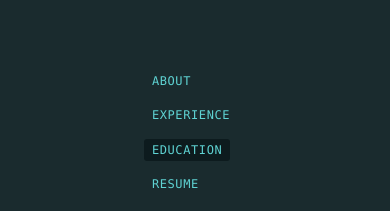
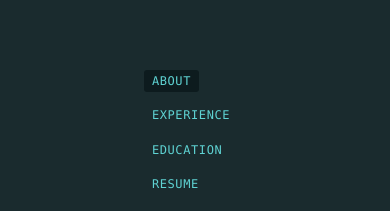
Before and after one commit to ohEmily/ohEmily.github.io, a React (Vite) app: page / in a window 390 px wide. Shown: the part 266-477 px from the top of the page. Built offline with nearby package versions, Linux system fonts and the light colour scheme.

Commit message:
fix mobile scroll bugs

```diff
--- a/src/components/Sidebar.tsx
+++ b/src/components/Sidebar.tsx
@@ -29,7 +29,9 @@ export default function Sidebar() {
       const offset = 150;
 
       // Check if scrolled to bottom - highlight last section
-      if (scrollTop + clientHeight >= scrollHeight - 50) {
+      // Only apply this if user has actually scrolled (scrollTop > 0)
+      // to prevent education from being highlighted on initial mobile load
+      if (scrollTop > 0 && scrollTop + clientHeight >= scrollHeight - 50) {
         setActiveSection(sectionIds[sectionIds.length - 1]);
         return;
       }
@@ -90,31 +92,36 @@ export default function Sidebar() {
           <nav aria-label="Main navigation">
             <ul>
               <li>
-                <a
-                  href="#about"
+                <Link
+                  to="/#about"
                   className={activeSection === "about" ? "nav-active" : ""}
                 >
                   About
-                </a>
+                </Link>
               </li>
               <li>
-                <a
-                  href="#experience"
+                <Link
+                  to="/#experience"
                   className={activeSection === "experience" ? "nav-active" : ""}
                 >
                   Experience
-                </a>
+                </Link>
               </li>
               <li>
-                <a
-                  href="#education"
+                <Link
+                  to="/#education"
                   className={activeSection === "education" ? "nav-active" : ""}
                 >
                   Education
-                </a>
+                </Link>
               </li>
               <li>
-                <Link to="/resume">Resume</Link>
+                <Link
+                  to="/resume"
+                  className={location.pathname === "/resume" ? "nav-active" : ""}
+                >
+                  Resume
+                </Link>
               </li>
             </ul>
           </nav>
--- a/src/pages/Home.tsx
+++ b/src/pages/Home.tsx
@@ -2,10 +2,28 @@
 // Main page containing About, Experience, and Education sections
 // Scrollable content area on the right side of split layout
 
+import { useEffect } from "react";
+import { useLocation } from "react-router-dom";
 import { ExperienceTimeline, EducationTimeline } from "../components/Timeline.tsx";
 import { experienceData, educationData } from "../data/timeline.ts";
 
 export default function Home() {
+  const location = useLocation();
+
+  // Handle scrolling to hash anchors when navigating from other pages
+  useEffect(() => {
+    if (location.hash) {
+      const elementId = location.hash.slice(1); // Remove the '#'
+      const element = document.getElementById(elementId);
+      if (element) {
+        // Small delay to ensure DOM is ready after navigation
+        setTimeout(() => {
+          element.scrollIntoView({ behavior: "smooth" });
+        }, 100);
+      }
+    }
+  }, [location]);
+
   return (
     <main className="main-content">
       {/* About section */}
```
